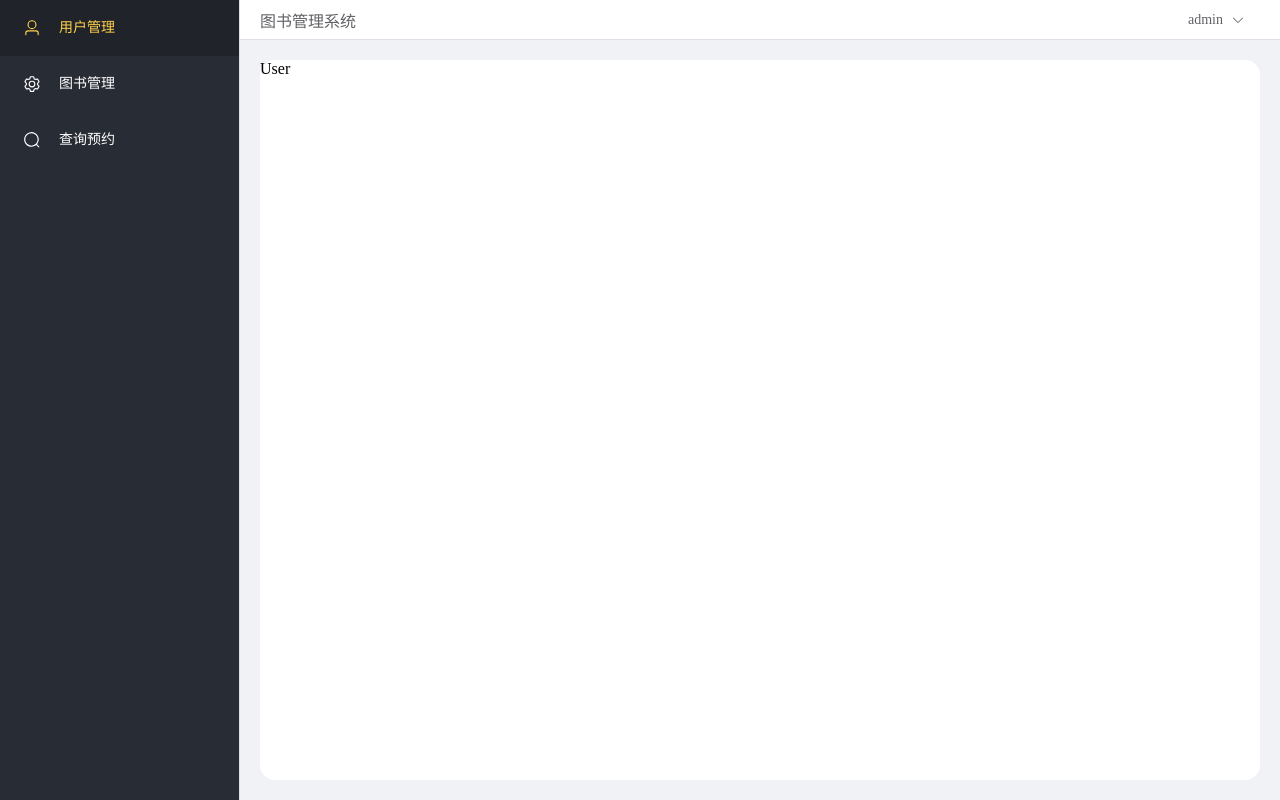
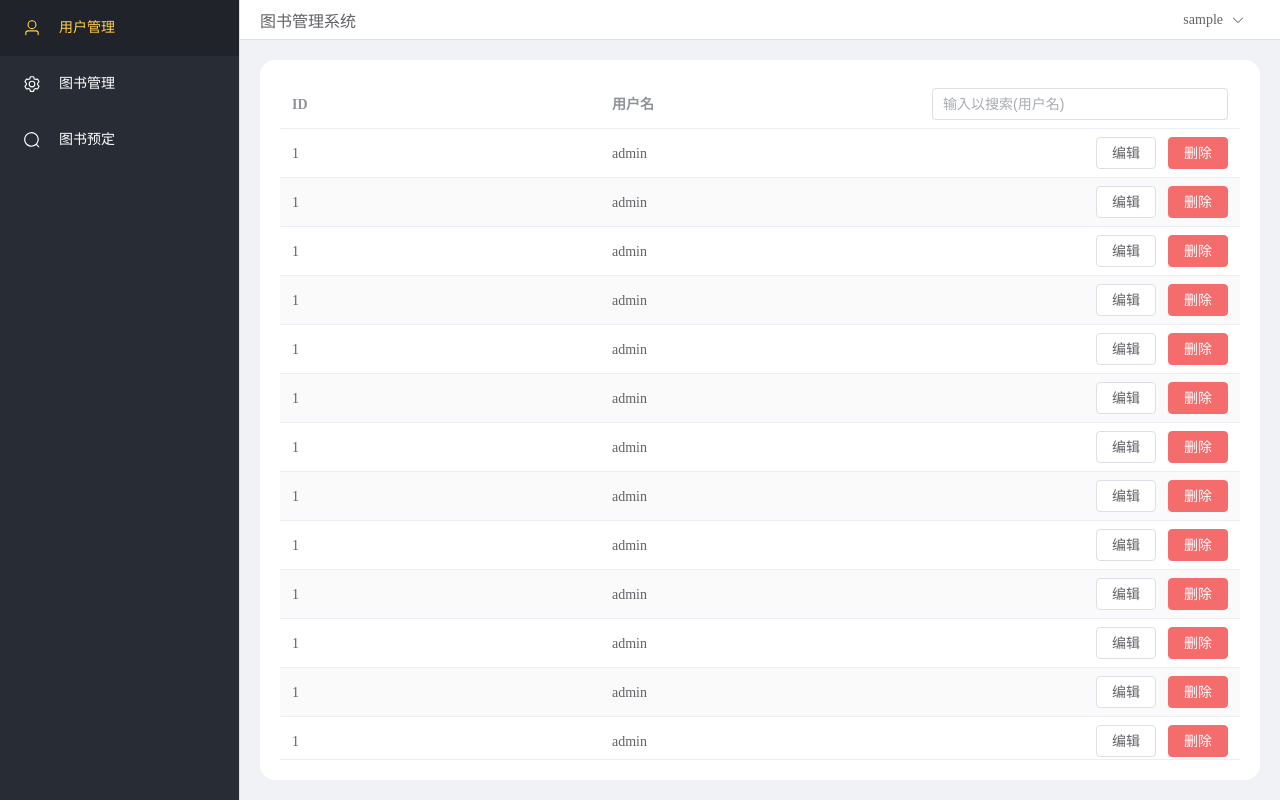
Before and after one commit to baichoworks/book-admin-vue, a Vue app: page /admin#/admin/user in a window 1280 px wide. Built offline with nearby package versions, Linux system fonts and the light colour scheme; sample sign-in values are in the browser's storage.

Commit message:
重修改

```diff
--- a/package.json
+++ b/package.json
@@ -12,13 +12,11 @@
     "core-js": "^3.8.3",
     "element-plus": "^2.4.2",
     "vue": "^3.2.13",
-    "vue-router": "^4.0.3",
-    "vuex": "^4.0.0"
+    "vue-router": "^4.0.3"
   },
   "devDependencies": {
     "@vue/cli-plugin-babel": "~5.0.0",
     "@vue/cli-plugin-router": "~5.0.0",
-    "@vue/cli-plugin-vuex": "~5.0.0",
     "@vue/cli-service": "~5.0.0"
   },
   "browserslist": [
--- /dev/null
+++ b/src/components/ChangePwd.vue
@@ -0,0 +1,139 @@
+<template>
+  <div class="container">
+    <el-form
+      ref="changePwdFormRef"
+      label-position="right"
+      label-width="70"
+      :model="changePwdForm"
+      :rules="rules"
+      hide-required-asterisk
+      size="large"
+      class="changePass-form"
+    >
+      <el-form-item
+        label="密码"
+        prop="password"
+      >
+        <el-input
+          type="password"
+          placeholder="请输入密码"
+          v-model="changePwdForm.password"
+          clearable
+        />
+      </el-form-item>
+      <el-form-item
+        label="确认密码"
+        prop="confirmPass"
+      >
+        <el-input
+          type="password"
+          placeholder="请确认密码"
+          v-model="changePwdForm.confirmPass"
+          clearable
+        />
+      </el-form-item>
+      <el-form-item>
+        <el-button
+          type="primary"
+          @click="onChangePass"
+        >
+          确认修改
+        </el-button>
+      </el-form-item>
+    </el-form>
+  </div>
+</template>
+
+<script setup>
+  import router from '@/router'
+  import axios from 'axios'
+  import { ElMessage } from 'element-plus'
+  import { ref, reactive } from 'vue'
+
+  const changePwdFormRef = ref('')
+
+  const changePwdForm = reactive({
+    password: '',
+    confirmPass: '',
+  })
+
+  // 校验密码是否一致
+  const equalToPassword = (rule, value, callback) => {
+    if (changePwdForm.password !== value) {
+      callback(new Error('两次输入的密码不一致'))
+    } else {
+      callback()
+    }
+  }
+
+  const rules = reactive({
+    password: [
+      {
+        required: true,
+        message: '密码不能为空',
+        trigger: 'blur',
+      },
+      {
+        min: 4,
+        message: '密码不能少于4位',
+        trigger: 'blur',
+      },
+    ],
+    confirmPass: [
+      {
+        required: true,
+        message: '密码不能为空',
+        trigger: 'blur',
+      },
+      {
+        min: 4,
+        message: '密码不能少于4位',
+        trigger: 'blur',
+      },
+      {
+        required: true,
+        validator: equalToPassword,
+        trigger: 'blur',
+      },
+    ],
+  })
+
+  /** 修改密码 */
+  const onChangePass = () => {
+    changePwdFormRef.value.validate(validate => {
+      if (validate) {
+        /** 获取用户ID */
+        const userID = JSON.parse(localStorage.getItem('userInfo')).id
+        const submitForm = {
+          id: userID,
+          password: changePwdForm.password,
+        }
+        axios
+          .post('/api/user/changePass', submitForm)
+          .then(record => {
+            const res = record.data
+            if (res.success) {
+              ElMessage.success(res.message)
+              localStorage.removeItem('userInfo')
+              router.push('/login')
+            } else {
+              ElMessage.error(res.message)
+            }
+          })
+          .catch(error => {
+            console.log(error)
+          })
+      }
+    })
+  }
+</script>
+
+<style scoped>
+  .container {
+    max-width: 500px;
+  }
+
+  .changePass-form {
+    margin-top: 20px;
+  }
+</style>
--- a/src/layouts/Home.vue
+++ b/src/layouts/Home.vue
@@ -20,7 +20,7 @@
         </el-menu-item>
         <el-menu-item index="/admin/order">
           <el-icon><search /></el-icon>
-          <span>查询预约</span>
+          <span>图书预定</span>
         </el-menu-item>
       </el-menu>
     </el-aside>
@@ -36,15 +36,20 @@
           </span>
           <template #dropdown>
             <el-dropdown-menu>
-              <el-dropdown-item>修改密码</el-dropdown-item>
-              <el-dropdown-item divided>退出登录</el-dropdown-item>
+              <el-dropdown-item @click="changePwd">修改密码</el-dropdown-item>
+              <el-dropdown-item
+                divided
+                @click="logOut"
+              >
+                退出登录
+              </el-dropdown-item>
             </el-dropdown-menu>
           </template>
         </el-dropdown>
       </el-header>
       <el-main class="main">
         <div class="main-layout">
-          <router-view class="main-view" />
+          <router-view class="main-view"></router-view>
         </div>
       </el-main>
     </el-container>
@@ -52,10 +57,21 @@
 </template>
 
 <script setup>
+  import router from '@/router'
   import { User, Search, Setting } from '@element-plus/icons-vue'
 
-  const userInfo = {
-    username: 'admin',
+  /** 获取用户名 */
+  const userInfo = JSON.parse(localStorage.getItem('userInfo'))
+
+  /** 修改密码 */
+  const changePwd = () => {
+    router.push('/admin/changepass')
+  }
+
+  /** 退出登录 */
+  const logOut = () => {
+    localStorage.clear()
+    router.push('/login')
   }
 </script>
 
@@ -89,17 +105,21 @@
   .main {
     width: 100%;
     height: 95%;
-    display: flex;
-    justify-content: center;
-    align-items: center;
     background-color: #f0f2f5;
   }
 
   .main-layout {
+    height: 100%;
+    width: 100%;
+    border-radius: 15px;
+    background-color: #ffffff;
+  }
+
+  .main-view {
     width: 100%;
     height: 100%;
-    border-radius: 15px;
-    background-color: #ffffff;
+    box-sizing: border-box;
+    padding: 20px;
   }
 
   .dropdown-link {
--- a/src/router/index.js
+++ b/src/router/index.js
@@ -5,27 +5,55 @@ import Signup from '@/views/common/Signup.vue'
 import UserManage from '@/views/admin/UserManage.vue'
 import BookManage from '@/views/admin/BookManage.vue'
 import OrderManage from '@/views/admin/OrderManage.vue'
+import ChangePwd from '@/components/ChangePwd.vue'
 import NotFound from '@/views/common/404.vue'
 
 const routes = [
   {
+    path: '/',
+    // 重定向
+    redirect: '/admin',
+  },
+  {
     path: '/admin',
-    name: 'home',
+    name: 'admin',
     component: Home,
     children: [
       {
-        path: '/admin/user',
+        path: 'user',
         component: UserManage,
+        name: 'user',
+        meta: {
+          title: '用户管理',
+        },
       },
       {
-        path: '/admin/book',
+        path: 'book',
         component: BookManage,
+        name: 'book',
+        meta: {
+          title: '图书管理',
+        },
       },
       {
-        path: '/admin/order',
+        path: 'order',
         component: OrderManage,
+        name: 'order',
+        meta: {
+          title: '图书预定',
+        },
+      },
+      {
+        path: 'changepass',
+        component: ChangePwd,
+        name: 'changepass',
+        meta: {
+          title: '修改密码',
+        },
       },
     ],
+    // 重定向
+    redirect: '/admin/user',
   },
   {
     path: '/login',
--- a/src/views/admin/UserManage.vue
+++ b/src/views/admin/UserManage.vue
@@ -1,7 +1,219 @@
 <template>
-  <div>User</div>
+  <div class="container">
+    <el-table
+      class="table"
+      :data="filterTableData"
+      table-layout="fixed"
+      style="width: 100%"
+      stripe
+    >
+      <el-table-column
+        label="ID"
+        prop="id"
+      />
+      <el-table-column
+        label="用户名"
+        prop="username"
+      />
+      <el-table-column align="right">
+        <template #header>
+          <el-input
+            v-model="search"
+            placeholder="输入以搜索(用户名)"
+          />
+        </template>
+        <template #default="scope">
+          <el-button @click="handleEdit(scope.$index, scope.row)">
+            编辑
+          </el-button>
+          <el-button
+            type="danger"
+            @click="handleDelete(scope.$index, scope.row)"
+          >
+            删除
+          </el-button>
+        </template>
+      </el-table-column>
+    </el-table>
+  </div>
 </template>
 
-<script setup></script>
+<script setup>
+  import { computed, ref } from 'vue'
 
-<style scoped></style>
+  const search = ref('')
+
+  const filterTableData = computed(() =>
+    tableData.filter(
+      data =>
+        !search.value ||
+        data.username.toLowerCase().includes(search.value.toLowerCase())
+    )
+  )
+
+  /** 编辑 */
+  const handleEdit = (index, row) => {
+    console.log(index, row)
+  }
+
+  /** 删除 */
+  const handleDelete = (index, row) => {
+    console.log(index, row)
+  }
+
+  const tableData = [
+    {
+      id: '1',
+      username: 'admin',
+    },
+    {
+      id: '1',
+      username: 'admin',
+    },
+    {
+      id: '1',
+      username: 'admin',
+    },
+    {
+      id: '1',
+      username: 'admin',
+    },
+    {
+      id: '1',
+      username: 'admin',
+    },
+    {
+      id: '1',
+      username: 'admin',
+    },
+    {
+      id: '1',
+      username: 'admin',
+    },
+    {
+      id: '1',
+      username: 'admin',
+    },
+    {
+      id: '1',
+      username: 'admin',
+    },
+    {
+      id: '1',
+      username: 'admin',
+    },
+    {
+      id: '1',
+      username: 'admin',
+    },
+    {
+      id: '1',
+      username: 'admin',
+    },
+    {
+      id: '1',
+      username: 'admin',
+    },
+    {
+      id: '1',
+      username: 'admin',
+    },
+    {
+      id: '1',
+      username: 'admin',
+    },
+    {
+      id: '1',
+      username: 'admin',
+    },
+
+    {
+      id: '1',
+      username: 'admin',
+    },
+    {
+      id: '1',
+      username: 'admin',
+    },
+    {
+      id: '1',
+      username: 'admin',
+    },
+    {
+      id: '1',
+      username: 'admin',
+    },
+    {
+      id: '1',
+      username: 'admin',
+    },
+    {
+      id: '1',
+      username: 'admin',
+    },
+    {
+      id: '1',
+      username: 'admin',
+    },
+    {
+      id: '1',
+      username: 'admin',
+    },
+    {
+      id: '1',
+      username: 'admin',
+    },
+    {
+      id: '1',
+      username: 'admin',
+    },
+    {
+      id: '1',
+      username: 'admin',
+    },
+    {
+      id: '1',
+      username: 'admin',
+    },
+
+    {
+      id: '1',
+      username: 'admin',
+    },
+    {
+      id: '1',
+      username: 'admin',
+    },
+    {
+      id: '1',
+      username: 'admin',
+    },
+    {
+      id: '1',
+      username: 'admin',
+    },
+    {
+      id: '1',
+      username: 'admin',
+    },
+    {
+      id: '1',
+      username: 'admin',
+    },
+    {
+      id: '1',
+      username: 'admin',
+    },
+    {
+      id: '1',
+      username: 'admin',
+    },
+  ]
+</script>
+
+<style scoped>
+  .table {
+    width: 100%;
+    height: 100%;
+  }
+</style>
--- a/src/views/common/Login.vue
+++ b/src/views/common/Login.vue
@@ -14,36 +14,26 @@
           hide-required-asterisk
           size="large"
         >
-          <el-form-item label="用户名" prop="username">
+          <el-form-item
+            label="用户名"
+            prop="username"
+          >
             <el-input
               v-model="userForm.username"
               placeholder="请输入用户名"
               clearable
             />
           </el-form-item>
-          <el-form-item label="密码" prop="password">
+          <el-form-item
+            label="密码"
+            prop="password"
+          >
             <el-input
               type="password"
               placeholder="请输入密码"
               v-model="userForm.password"
               clearable
             />
-          </el-form-item>
-          <el-form-item label="角色" prop="role">
-            <el-select
-              v-model="userForm.role"
-              placeholder="请选择角色"
-              size="large"
-              class="roleOption"
-              @change="changeOption"
-            >
-              <el-option
-                v-for="item in roleOptions"
-                :key="item.value"
-                :label="item.label"
-                :value="item.value"
-              />
-            </el-select>
           </el-form-item>
         </el-form>
       </div>
@@ -54,9 +44,17 @@
           class="btn"
           @click="$router.push('/signup')"
         >
+          <el-icon>
+            <ArrowLeft />
+          </el-icon>
           注册
         </el-button>
-        <el-button type="primary" size="large" class="btn" @click="onLogin">
+        <el-button
+          type="primary"
+          size="large"
+          class="btn"
+          @click="onLogin"
+        >
           登录
         </el-button>
       </div>
@@ -66,14 +64,16 @@
 
 <script setup>
   import router from '@/router'
+  import axios from 'axios'
+  import { ElMessage } from 'element-plus'
   import { reactive, ref } from 'vue'
+  import { ArrowLeft } from '@element-plus/icons-vue'
 
   const userFormRef = ref('')
 
   const userForm = reactive({
     username: '',
     password: '',
-    role: 'admin',
   })
 
   const rules = reactive({
@@ -96,25 +96,27 @@
     ],
   })
 
-  const roleOptions = [
-    {
-      value: 'admin',
-      label: '管理员',
-    },
-    {
-      value: 'user',
-      label: '普通用户',
-    },
-  ]
-
-  const changeOption = (role) => {
-    userForm.role = role
-  }
-
   /** 登录 */
   const onLogin = () => {
-    localStorage.setItem('userInfo', JSON.stringify(userForm))
-    router.push('/admin/user')
+    userFormRef.value.validate(validate => {
+      if (validate) {
+        axios
+          .post('/api/user/login', userForm)
+          .then(record => {
+            const res = record.data
+            if (res.success) {
+              ElMessage.success(res.message)
+              localStorage.setItem('userInfo', JSON.stringify(res.data))
+              router.push('/admin')
+            } else {
+              ElMessage.error(res.message)
+            }
+          })
+          .catch(error => {
+            console.log(error)
+          })
+      }
+    })
   }
 </script>
 
@@ -147,12 +149,8 @@
     width: 85%;
   }
 
-  .roleOption {
-    width: 100%;
-  }
-
   .el-form-item {
-    margin: 30px auto;
+    margin: 40px auto;
   }
 
   .submit-btn {
```
Also changed, not shown: src/main.js (+11 -11 lines), src/store/index.js (deleted, +0 -14 lines), src/views/common/404.vue (+41 -7 lines), src/views/common/Signup.vue (+40 -5 lines), src/views/custom/Order.vue (deleted, +0 -7 lines), 2 other files (tests, documents, lock files or other folders).
